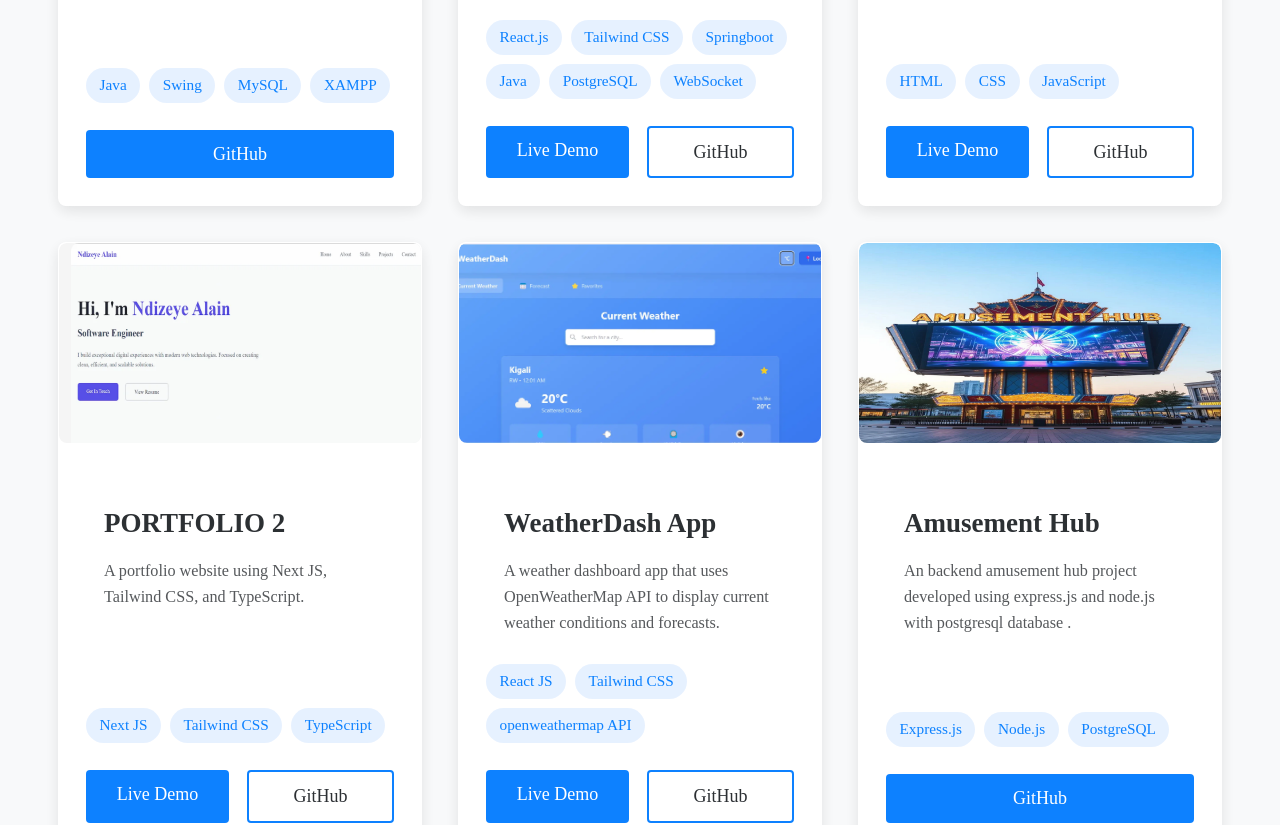
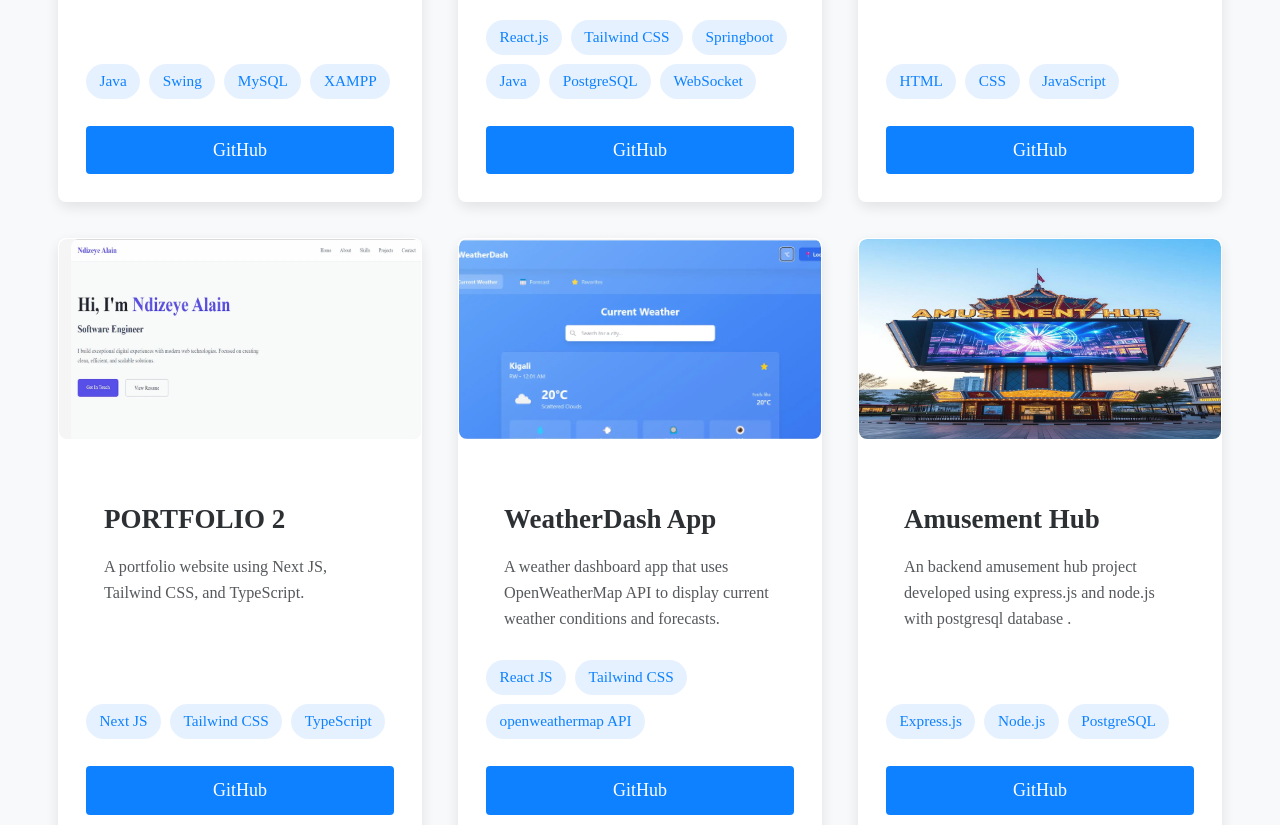
Before and after one commit to Alaindeve1/portfolio-website, a React (Create React App) app: page /projects in a window 1280 px wide. Shown: the part 820-1645 px from the top of the page. Built offline with nearby package versions, Linux system fonts and the light colour scheme.

Commit message:
removed the live link button as its not needed for some projects

```diff
--- a/src/data/projectsData.js
+++ b/src/data/projectsData.js
@@ -25,8 +25,6 @@ const projectsData = [
     ],
     image: "/assets/images/Screenshot 2025-06-12 141855.webp",
     fallbackImage: "/assets/images/Screenshot 2025-06-12 141855.png",
-    liveLink:
-      "https://auction-managment-system-chi.vercel.app/",
     githubLink: "https://github.com/Alaindeve1/AUCTION-MANAGMENT-SYSTEM",
     category: "fullstack",
   },
@@ -37,8 +35,6 @@ const projectsData = [
     technologies: ["HTML", "CSS", "JavaScript"],
     image: "/assets/images/the fox.webp",
     fallbackImage: "/assets/images/the fox.png",
-    liveLink:
-      "https://www.loom.com/share/746caed9489647509e4b167a87293ad2?sid=9e60118d-dc52-4d47-b64b-a6dc508afb94",
     githubLink: "https://github.com/Alaindeve1/the-fox-website",
     category: "frontend",
   },
@@ -49,7 +45,6 @@ const projectsData = [
     technologies: ["Next JS", "Tailwind CSS", "TypeScript"],
     image: "/assets/images/nextjs.webp",
     fallbackImage: "/assets/images/nextjs.png",
-    liveLink: "https://ndizeye-portfolio2.netlify.app/",
     githubLink: "https://github.com/Alaindeve1/typescript-nextjs",
     category: "frontend",
   },
@@ -61,7 +56,6 @@ const projectsData = [
     technologies: ["React JS", "Tailwind CSS", "openweathermap API"],
     image: "/assets/images/weatherdash1.webp",
     fallbackImage: "/assets/images/weatherdash2.png",
-    liveLink: "https://weatherdash-alain.vercel.app/",
     githubLink: "https://github.com/Alaindeve1/frontend-intermediate-codveda",
     category: "frontend",
   },
```
